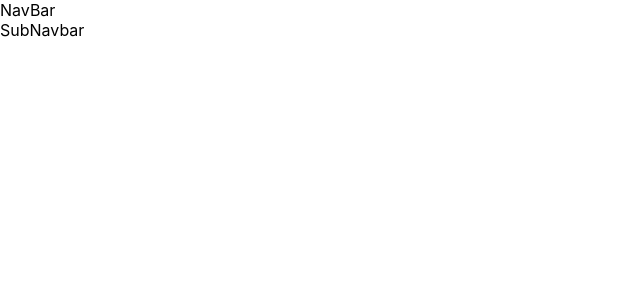
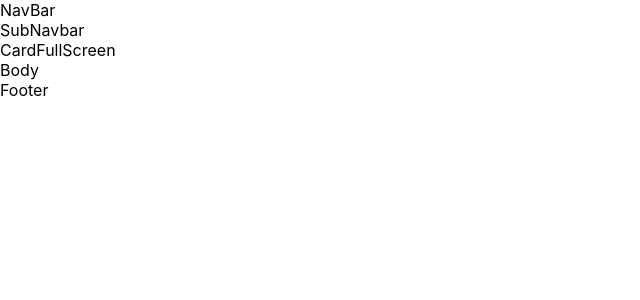
Before and after one commit to cristianhd/interview-la-nacion, a React (Create React App) app: page / in a window 1280 px wide. Shown: the top 300 px of the page, without its empty margins (0-640 px from the left). Built offline with nearby package versions, Linux system fonts and the light colour scheme.

Commit message:
basic structure app.js

```diff
--- a/src/App.js
+++ b/src/App.js
@@ -1,3 +1,6 @@
+import Body from "./Components/Body";
+import CardFullScreen from "./Components/CardFullScreen";
+import Footer from "./Components/Footer";
 import NavBar from "./Components/NavBar";
 import SubNavBar from "./Components/SubNavBar";
 
@@ -6,6 +9,9 @@ function App() {
     <div className="App">
       <NavBar/>
       <SubNavBar/>
+      <CardFullScreen/>
+      <Body/>
+      <Footer/>
     </div>
   );
 }
--- a/src/Components/Body.js
+++ b/src/Components/Body.js
@@ -0,0 +1,11 @@
+import React from 'react';
+
+function Body(props) {
+    return (
+        <div>
+            Body
+        </div>
+    );
+}
+
+export default Body;
--- a/src/Components/Footer.js
+++ b/src/Components/Footer.js
@@ -0,0 +1,11 @@
+import React from 'react';
+
+function Footer(props) {
+    return (
+        <div>
+            Footer
+        </div>
+    );
+}
+
+export default Footer;
```
